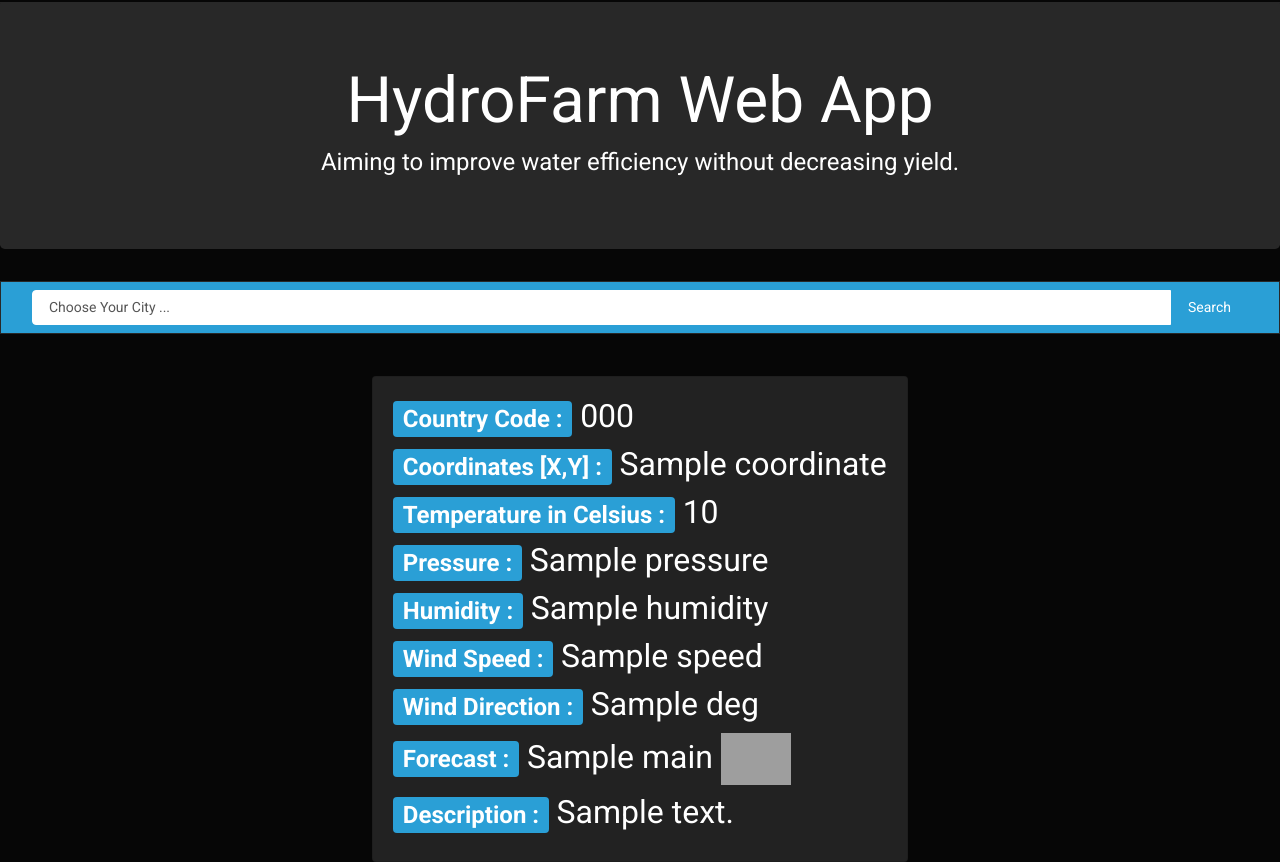
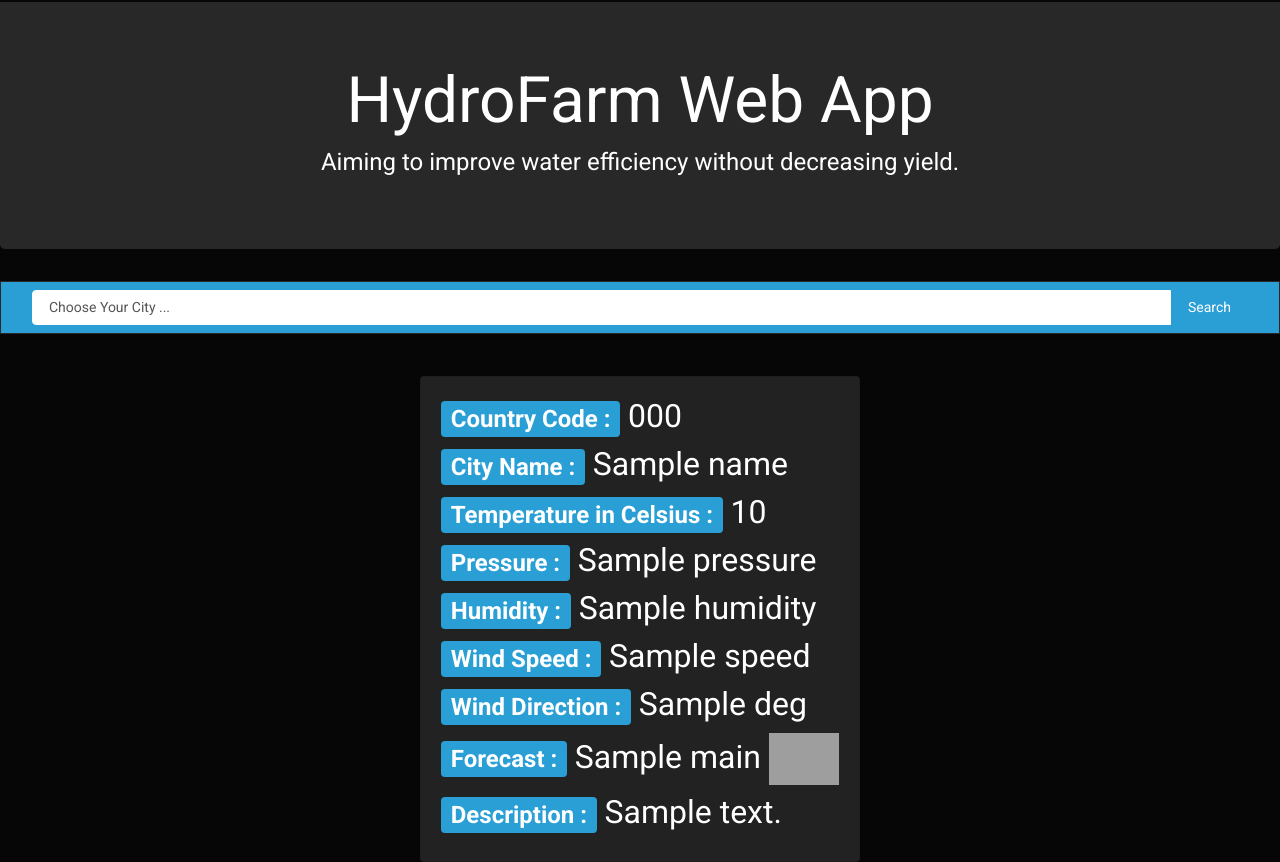
Before and after one commit to LuffyWesley/HydroFarm, a Django app: template weatherApp/templates/main/index.html in a window 1280 px wide. Shown: the part 14-876 px from the top of the page. Run offline with Django 3.2, Linux system fonts and the light colour scheme; the template is opened without the code that fills it: most values are stand-ins (such as "Sample title", 1, 10 or a date in 2020); grey boxes are pictures that could not be loaded.

Commit message:
City name included, time zone fix and readme instructions added

```diff
--- a/HydroFarm/settings.py
+++ b/HydroFarm/settings.py
@@ -106,7 +106,7 @@ AUTH_PASSWORD_VALIDATORS = [
 
 LANGUAGE_CODE = 'en-us'
 
-TIME_ZONE = 'UTC'
+TIME_ZONE = 'America/Los_Angeles'
 
 USE_I18N = True
 
--- a/weatherApp/templates/main/index.html
+++ b/weatherApp/templates/main/index.html
@@ -37,7 +37,7 @@
       <div class=" card text-white bg-light mb-6">
       <div class=" card-body">
         <h4><span class="badge badge-primary">Country Code :</span> {{country_code}}</h4>
-        <h4><span class="badge badge-primary">Coordinates [X,Y] :</span> {{coordinate}}</h4>
+        <h4><span class="badge badge-primary">City Name :</span> {{name}}</h4>
         <h4><span class="badge badge-primary">Temperature in Celsius :</span> {{temp}}</h4>
         <h4><span class="badge badge-primary">Pressure :</span> {{pressure}} </h4>
         <h4><span class="badge badge-primary">Humidity : </span> {{humidity}}</h4>
--- a/weatherApp/views.py
+++ b/weatherApp/views.py
@@ -12,9 +12,8 @@ def index(request):
 
         data = {
             "country_code": str(list_of_data['sys']['country']),
-            "coordinate": str(list_of_data['coord']['lon']) + ', '
-            + str(list_of_data['coord']['lat']),
-
+            "coordinate": str(list_of_data['coord']['lon']) + ', ' + str(list_of_data['coord']['lat']),
+            "name": str(list_of_data['name']),
             "temp": str(list_of_data['main']['temp']) + ' °C',
             "pressure": str(list_of_data['main']['pressure']) + ' hPa',
             "humidity": str(list_of_data['main']['humidity']) + ' %',
```
Also changed, not shown: README.md.
